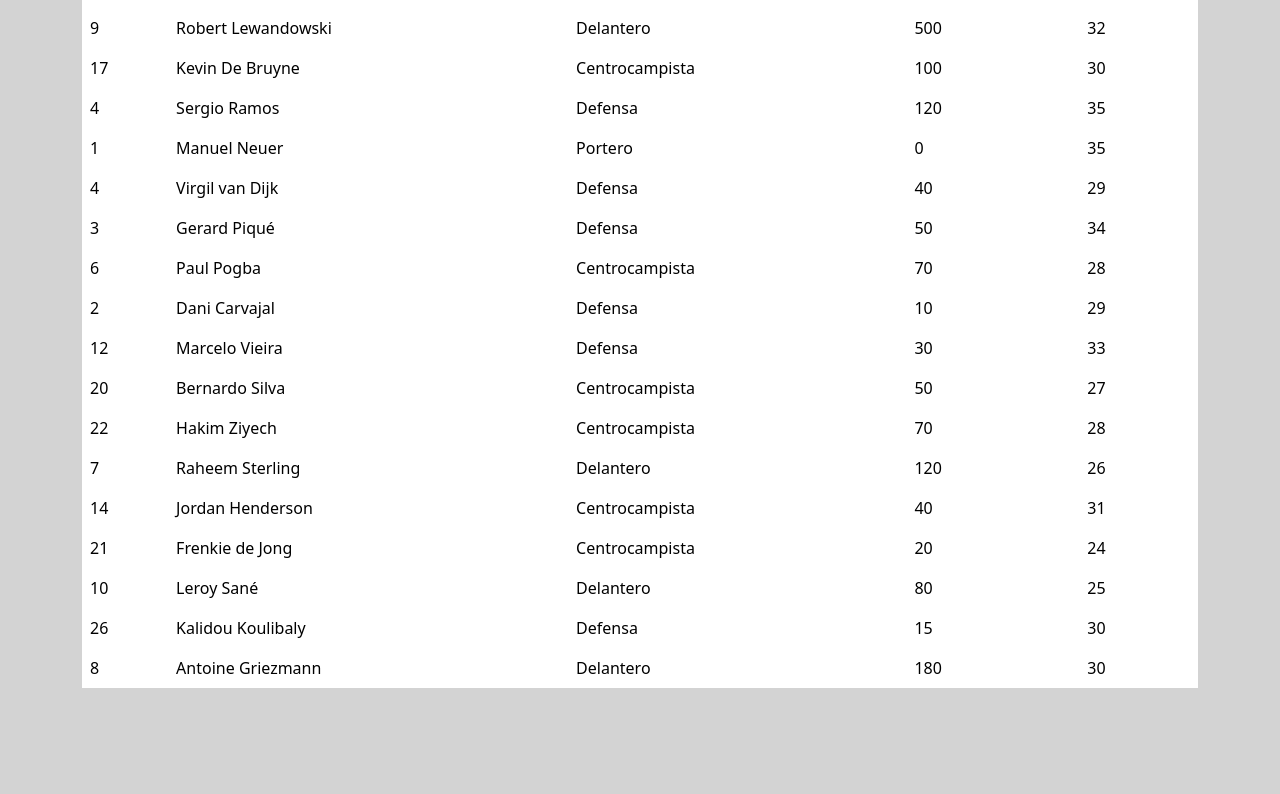
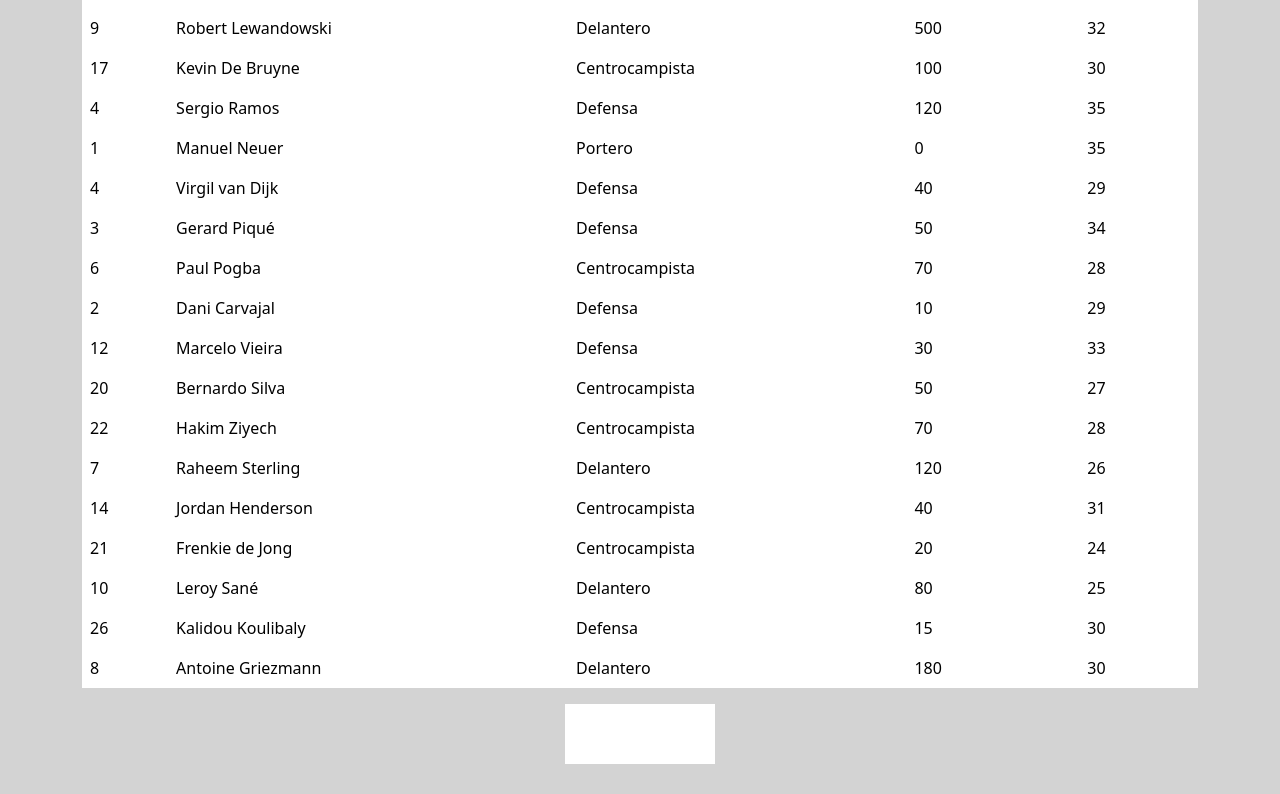
Before and after one commit to Santy-417/ReactProyectFinal, a React (Vite) app: page / in a window 1280 px wide. Shown: the part 483-1277 px from the top of the page. Before the commit the page ends 1187 px from the top, so only its background shows below. Built offline with nearby package versions, Linux system fonts and the light colour scheme.

Commit message:
create footer file and modify NavBarHome

```diff
--- a/src/App.jsx
+++ b/src/App.jsx
@@ -1,15 +1,16 @@
-import { useState } from 'react'
 import PlayerTable from './components/PlayerTable.jsx';
 import NavBarHome from './components/NavBarHome.jsx';
 import 'bootstrap/dist/css/bootstrap.min.css';
+import Footer from './components/Footer.jsx';
+
 
 function App() {
-  const [count, setCount] = useState(0)
 
   return (
     <>
-      <NavBarHome ShowLightButtons={true}/>
-      <PlayerTable ShowLightButtons={false}/>
+      <NavBarHome />
+      <PlayerTable />
+      <Footer />
     </>
   )
 }
--- a/src/components/Footer.jsx
+++ b/src/components/Footer.jsx
@@ -0,0 +1,11 @@
+import React from "react";
+
+const Footer=() => {
+    return (
+        <div className="footer">
+            Hola
+        </div>
+    )
+}
+
+export default Footer;
--- a/src/components/NavBarHome.jsx
+++ b/src/components/NavBarHome.jsx
@@ -1,7 +1,7 @@
 import React from 'react';
 import { Navbar, Container, Nav, NavDropdown, Form, Button } from 'react-bootstrap';
 
-const MyNavBar = () => {
+const NavBarHome = () => {
     return (
         <>
             <Navbar expand="lg" style={{ backgroundColor: '#12171f' }} >
@@ -51,4 +51,4 @@
     );
 }
 
-export default MyNavBar;
+export default NavBarHome;
--- a/src/index.css
+++ b/src/index.css
@@ -13,3 +13,16 @@
   display: flex;
   justify-content: center;
 }
+
+.footer {
+  display: flex;
+  justify-content: center;
+  align-items: center;
+  height: 60px;
+  width: 150px;
+  background-color: white;
+  color: white;
+  margin: 0 auto;
+  text-align: center;
+  margin-bottom: 30px;
+}
```
